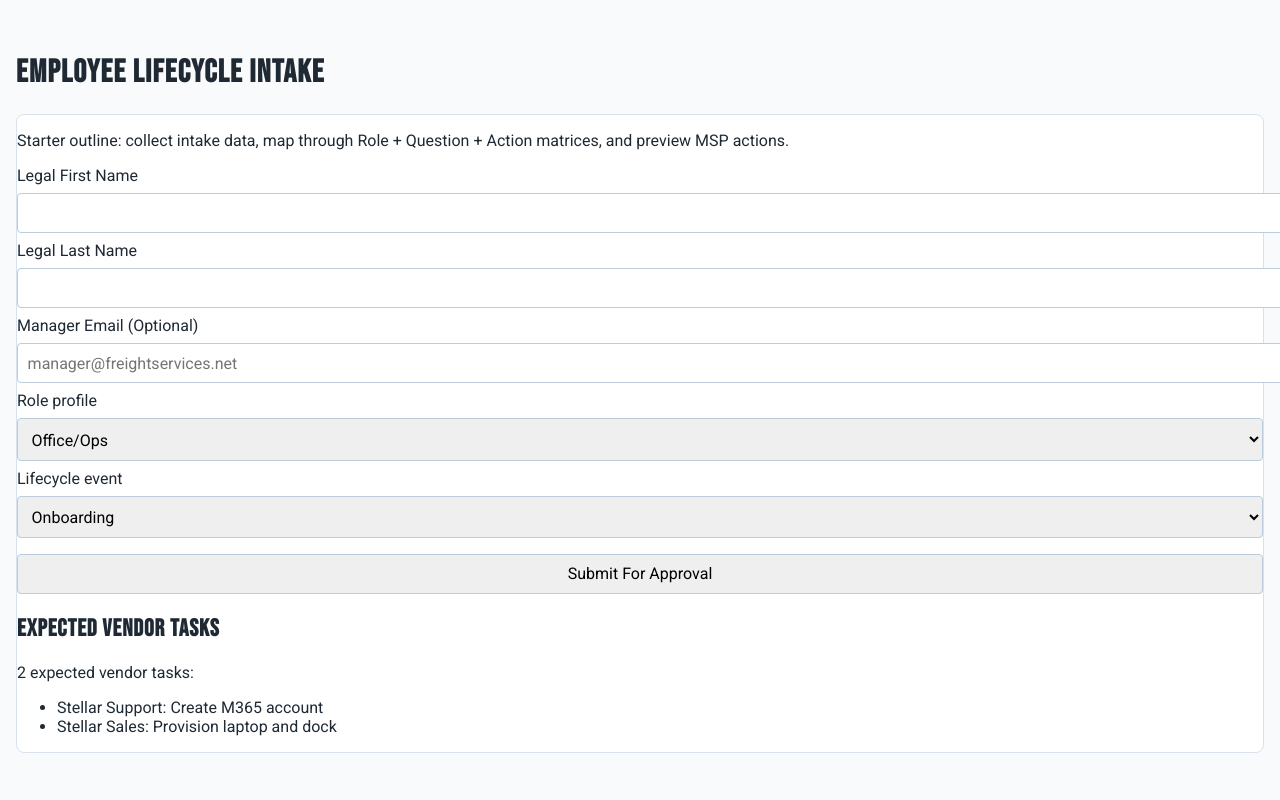
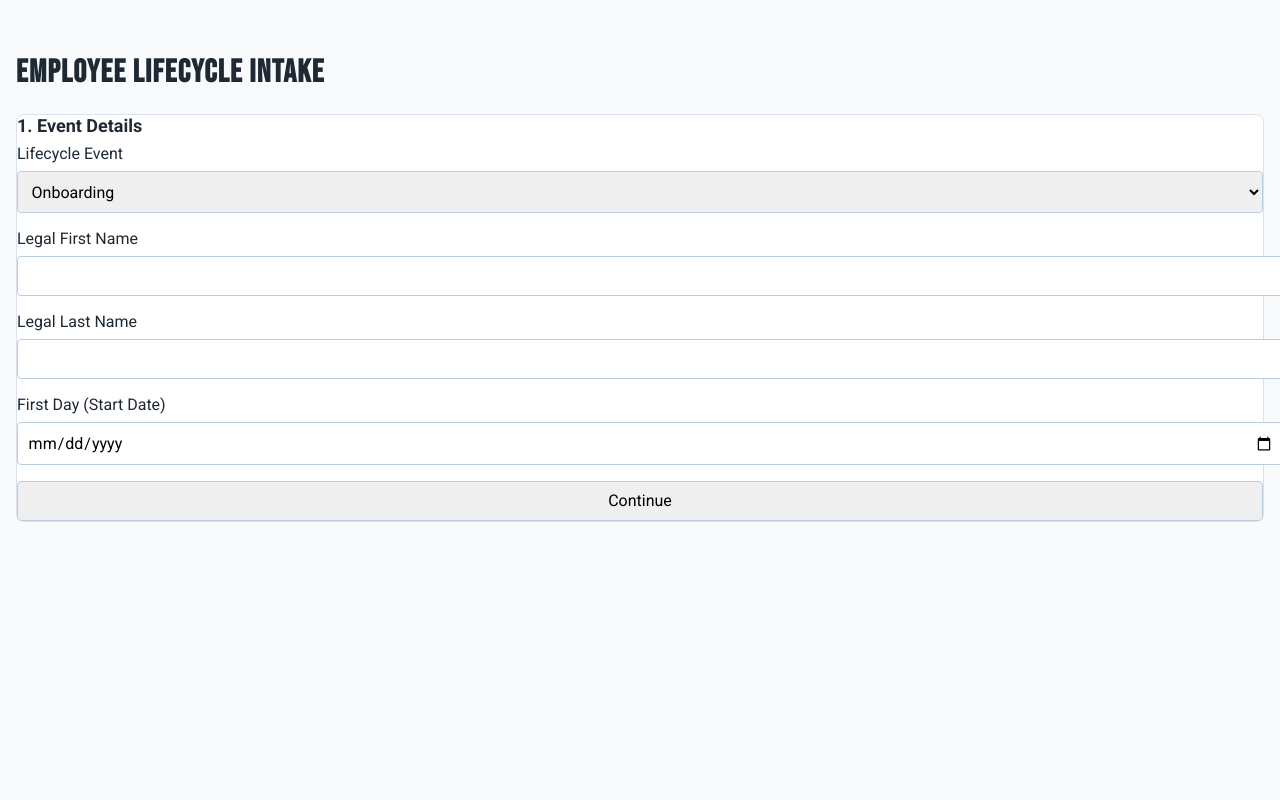
Before and after one commit to kdnye/lifecycle, a Flask app: template templates/intake/form.html in a window 1280 px wide. Run offline with Flask 3, Linux system fonts and the light colour scheme; the template is opened without the code that fills it, so the values that code supplies are empty.

Commit message:
Implement FSI intake wizard, auth blueprint, and Postmark dispatch flow

```diff
--- a/app/__init__.py
+++ b/app/__init__.py
@@ -3,7 +3,9 @@ import os
 from flask import Flask
 
 from app.config import load_settings, validate_production_settings
+from app.auth_utils import attach_current_user
 from app.models import db
+from app.routes.auth import auth_bp
 from app.routes.health import health_bp
 from app.routes.help import help_bp
 from app.routes.intake import intake_bp
@@ -32,7 +34,9 @@ def create_app() -> Flask:
     )
 
     db.init_app(app)
+    app.before_request(attach_current_user)
 
+    app.register_blueprint(auth_bp, url_prefix="/auth")
     app.register_blueprint(intake_bp)
     app.register_blueprint(health_bp)
     app.register_blueprint(help_bp)
--- a/app/routes/intake.py
+++ b/app/routes/intake.py
@@ -1,28 +1,10 @@
-from datetime import datetime
-
 from flask import Blueprint, jsonify, render_template, request
 
 from app.models import IntakeRequest, db
-from services.workflow import (
-    IntakeContext,
-    build_action_plan,
-    execute_lifecycle_event,
-    initiate_lifecycle_event,
-)
+from services.intake_dispatch import process_intake_dispatch
+from services.workflow import execute_lifecycle_event
 
-intake_bp = Blueprint("intake", __name__)
-
-TRUTHY_CHECKBOX_VALUES = {"1", "true", "on", "yes"}
-
-
-def _to_bool(value: object) -> bool:
-    return str(value).strip().lower() in TRUTHY_CHECKBOX_VALUES
-
-
-def _parse_optional_iso_date(value: str | None):
-    if not value:
-        return None
-    return datetime.strptime(value, "%Y-%m-%d").date()
+intake_bp = Blueprint("intake", __name__, url_prefix="/intake")
 
 
 @intake_bp.get("/")
@@ -30,57 +12,10 @@ def intake_form():
     return render_template("intake/form.html")
 
 
-@intake_bp.post("/preview-actions")
-def preview_actions():
-    payload = request.get_json(silent=True) or {}
-    context = IntakeContext(
-        employee_name=payload.get("employee_name", ""),
-        role_profile=payload.get("role_profile", "office"),
-        event_type=payload.get("event_type", "onboarding"),
-        manager_name=payload.get("manager_name"),
-    )
-    return jsonify({"actions": build_action_plan(context)})
-
-
 @intake_bp.post("/process")
 def process_intake():
-    payload = request.get_json(silent=True) or {}
-
-    required_fields = ["first_name", "last_name", "role_profile", "event_type"]
-    if not all(payload.get(field) for field in required_fields):
-        return jsonify({"status": "error", "message": "Missing required fields."}), 400
-
-    try:
-        termination_date = _parse_optional_iso_date(payload.get("termination_date"))
-    except ValueError:
-        return jsonify({"status": "error", "message": "termination_date must use YYYY-MM-DD format."}), 400
-
-    new_request = IntakeRequest(
-        first_name=payload["first_name"].strip(),
-        last_name=payload["last_name"].strip(),
-        role_profile=payload["role_profile"],
-        event_type=payload["event_type"],
-        manager_email=payload.get("manager_email", "").strip() or None,
-        driver_needs_laptop=_to_bool(payload.get("driver_needs_laptop")),
-        driver_needs_printer=_to_bool(payload.get("driver_needs_printer")),
-        driver_needs_fuel_card=_to_bool(payload.get("driver_needs_fuel_card")),
-        driver_needs_vehicle=_to_bool(payload.get("driver_needs_vehicle")),
-        termination_date=termination_date,
-        is_immediate=_to_bool(payload.get("is_immediate")),
-        forwarding_email=payload.get("forwarding_email", "").strip() or None,
-        status="draft",
-    )
-    db.session.add(new_request)
-
-    try:
-        db.session.commit()
-    except Exception:
-        db.session.rollback()
-        return jsonify({"status": "error", "message": "Unable to create intake request."}), 500
-
-    result = initiate_lifecycle_event(new_request.id)
-    status_code = 200 if result.get("status") in {"pending_approval", "pending"} else 400
-    return jsonify(result), status_code
+    result = process_intake_dispatch(request.get_json(silent=True) or {})
+    return jsonify(result.body), result.status_code
 
 
 @intake_bp.route("/approve/<token>", methods=["GET"])
--- a/templates/intake/form.html
+++ b/templates/intake/form.html
@@ -3,205 +3,214 @@
 
 {% block content %}
 <h1 class="fsi-display">Employee Lifecycle Intake</h1>
-  <div class="card">
-    <p>Starter outline: collect intake data, map through Role + Question + Action matrices, and preview MSP actions.</p>
+
+<div class="card" id="wizard-container">
   <form id="intake-form">
-      <label for="first_name">Legal First Name</label>
-      <input id="first_name" name="first_name" required />
 
-      <label for="last_name">Legal Last Name</label>
-      <input id="last_name" name="last_name" required />
-
-      <label for="manager_email">Manager Email (Optional)</label>
-      <input
-        type="email"
-        id="manager_email"
-        name="manager_email"
-        placeholder="manager@freightservices.net"
-      />
-
-      <label for="role_profile">Role profile</label>
-      <select id="role_profile" name="role_profile">
-        <option value="driver">Driver</option>
-        <option value="office" selected>Office/Ops</option>
-        <option value="manager">Manager</option>
-        <option value="warehouse">Warehouse</option>
-        <option value="contractor">Contractor</option>
-      </select>
-
-      <label for="event_type">Lifecycle event</label>
-      <select id="event_type" name="event_type">
+    <div id="step-1" class="wizard-step">
+      <h3 class="h5 border-bottom pb-2">1. Event Details</h3>
+      <label for="event_type">Lifecycle Event</label>
+      <select id="event_type" name="event_type" class="form-control mb-3">
         <option value="onboarding" selected>Onboarding</option>
         <option value="offboarding">Offboarding</option>
       </select>
 
-      <div id="driver-assets-section" style="display: none;" class="card mt-3 mb-3 p-3 bg-light">
-        <h3 class="h6">Internal Driver Equipment Tracking</h3>
-        <p class="small text-muted">Select the physical assets this driver requires. This will notify FSI Operations.</p>
+      <label for="first_name">Legal First Name</label>
+      <input type="text" id="first_name" name="first_name" class="form-control mb-3" required />
 
-        <div class="form-check">
-          <input class="form-check-input" type="checkbox" id="driver_needs_laptop" name="driver_needs_laptop" value="true" />
-          <label class="form-check-label" for="driver_needs_laptop">Company Laptop</label>
-        </div>
-        <div class="form-check">
-          <input class="form-check-input" type="checkbox" id="driver_needs_printer" name="driver_needs_printer" value="true" />
-          <label class="form-check-label" for="driver_needs_printer">Mobile Printer</label>
-        </div>
-        <div class="form-check">
-          <input class="form-check-input" type="checkbox" id="driver_needs_fuel_card" name="driver_needs_fuel_card" value="true" />
-          <label class="form-check-label" for="driver_needs_fuel_card">Fuel Card</label>
-        </div>
-        <div class="form-check">
-          <input class="form-check-input" type="checkbox" id="driver_needs_vehicle" name="driver_needs_vehicle" value="true" />
-          <label class="form-check-label" for="driver_needs_vehicle">Box Truck Assignment</label>
-        </div>
+      <label for="last_name">Legal Last Name</label>
+      <input type="text" id="last_name" name="last_name" class="form-control mb-3" required />
+
+      <label for="start_date">First Day (Start Date)</label>
+      <input type="date" id="start_date" name="start_date" class="form-control mb-3" required />
+
+      <button type="button" class="btn btn-primary mt-3" onclick="nextStep(2)">Continue</button>
     </div>
 
-      <div id="offboarding-section" style="display: none;" class="card mt-3 mb-3 p-3 bg-light">
-        <h3 class="h6">Offboarding Details</h3>
-        <p class="small text-muted">Provide deprovisioning timing and mailbox forwarding requirements.</p>
+    <div id="step-2" class="wizard-step" style="display: none;">
+      <h3 class="h5 border-bottom pb-2">2. Role &amp; Hierarchy</h3>
 
-        <label for="termination_date">Termination Date</label>
-        <input type="date" id="termination_date" name="termination_date" />
+      <div class="alert alert-info">
+        <strong>Provisioned Email:</strong> <span id="generated_email_display"></span>
+      </div>
+      <input type="hidden" id="generated_email" name="generated_email" />
 
-        <div class="form-check mt-2 mb-2">
-          <input class="form-check-input" type="checkbox" id="is_immediate" name="is_immediate" value="true" />
-          <label class="form-check-label" for="is_immediate">Immediate Offboarding (critical disablement)</label>
+      <label for="role_profile">Role Profile</label>
+      <select id="role_profile" name="role_profile" class="form-control mb-3">
+        <option value="office">Office / Ops</option>
+        <option value="driver">Driver</option>
+        <option value="manager">Manager</option>
+        <option value="warehouse">Warehouse</option>
+      </select>
+
+      <label for="manager_email">Manager Email</label>
+      <input type="email" id="manager_email" name="manager_email" class="form-control mb-3" required />
+
+      <label for="location">Primary Location (City/Branch)</label>
+      <input type="text" id="location" name="location" class="form-control mb-3" required />
+
+      <button type="button" class="btn btn-secondary mt-3" onclick="nextStep(1)">Back</button>
+      <button type="button" class="btn btn-primary mt-3" onclick="nextStep(3)">Continue</button>
     </div>
 
-        <label for="forwarding_email">Forwarding Email (Optional)</label>
-        <input
-          type="email"
-          id="forwarding_email"
-          name="forwarding_email"
-          placeholder="forwarding@freightservices.net"
-        />
+    <div id="step-3" class="wizard-step" style="display: none;">
+      <h3 class="h5 border-bottom pb-2">3. Hardware &amp; Equipment</h3>
+
+      <label>Does this employee need equipment?</label>
+      <select id="needs_equipment" name="needs_equipment" class="form-control mb-3" onchange="toggleEquipmentLogic()">
+        <option value="no" selected>No</option>
+        <option value="yes">Yes</option>
+      </select>
+
+      <div id="equipment_details" style="display: none;" class="p-3 bg-light border rounded">
+        <label>Equipment Status</label>
+        <select name="equip_status" id="equip_status" class="form-control mb-2">
+          <option value="existing">Use Existing / In-Stock</option>
+          <option value="new">Order New</option>
+        </select>
+
+        <label>Form Factor</label>
+        <select name="equip_type" id="equip_type" class="form-control mb-2">
+          <option value="laptop">Laptop + Dock</option>
+          <option value="desktop">Desktop</option>
+        </select>
+
+        <label>Peripherals (Monitors/Keyboard)</label>
+        <select name="equip_peripherals" id="equip_peripherals" class="form-control mb-2">
+          <option value="fsi_stock">Use FSI Stock</option>
+          <option value="order_new">Order New</option>
+          <option value="personal">Employee using personal peripherals</option>
+        </select>
       </div>
 
-      <button type="submit" id="submit-btn">Submit For Approval</button>
+      <button type="button" class="btn btn-secondary mt-3" onclick="nextStep(2)">Back</button>
+      <button type="button" class="btn btn-primary mt-3" onclick="nextStep(4)">Continue</button>
+    </div>
+
+    <div id="step-4" class="wizard-step" style="display: none;">
+      <h3 class="h5 border-bottom pb-2">4. Telecom &amp; Phone</h3>
+
+      <label>Need a new phone number (DID)?</label>
+      <select id="needs_did" name="needs_did" class="form-control mb-3" onchange="togglePhoneLogic()">
+        <option value="no" selected>No</option>
+        <option value="yes">Yes</option>
+      </select>
+
+      <div id="phone_details" style="display: none;" class="p-3 bg-light border rounded">
+        <label>Preferred Area Code</label>
+        <input type="text" id="area_code" name="area_code" class="form-control mb-2" placeholder="e.g., 520" />
+
+        <label>Require a physical VOIP phone?</label>
+        <select id="needs_physical_phone" name="needs_physical_phone" class="form-control mb-2">
+          <option value="no">No, softphone only</option>
+          <option value="yes">Yes</option>
+        </select>
+      </div>
+
+      <button type="button" class="btn btn-secondary mt-3" onclick="nextStep(3)">Back</button>
+      <button type="button" class="btn btn-primary mt-3" onclick="generatePreviews(); nextStep(5);">Review &amp; Submit</button>
+    </div>
+
+    <div id="step-5" class="wizard-step" style="display: none;">
+      <h3 class="h5 border-bottom pb-2">5. Dispatch Preview</h3>
+      <p class="text-muted small">The following routing will occur upon submission. Required parties (Manager, HR, Suzann, Accounting) will be CC'd automatically.</p>
+
+      <div class="card mb-3">
+        <div class="card-header bg-dark text-white">IT / System Provisioning (Stellar)</div>
+        <div class="card-body"><pre id="preview_stellar" class="small"></pre></div>
+      </div>
+
+      <div class="card mb-3" id="preview_compass_container" style="display: none;">
+        <div class="card-header bg-dark text-white">Telecom Provisioning (Compass/Blackpoint)</div>
+        <div class="card-body"><pre id="preview_compass" class="small"></pre></div>
+      </div>
+
+      <div id="submission_result" class="alert mt-3" style="display:none;"></div>
+
+      <button type="button" class="btn btn-secondary mt-3" onclick="nextStep(4)">Back to Edit</button>
+      <button type="submit" id="submit-btn" class="btn btn-success mt-3">Confirm &amp; Send Dispatches</button>
+    </div>
   </form>
-
-    <h2 class="fsi-display">Expected Vendor Tasks</h2>
-    <p id="tasks-status" aria-live="polite"></p>
-    <ul id="tasks-list"></ul>
-
-    <pre id="result"></pre>
 </div>
 
 <script>
-    const form = document.getElementById('intake-form');
-    const roleProfile = document.getElementById('role_profile');
-    const driverAssetsSection = document.getElementById('driver-assets-section');
-    const eventType = document.getElementById('event_type');
-    const offboardingSection = document.getElementById('offboarding-section');
-    const terminationDate = document.getElementById('termination_date');
-    const immediateToggle = document.getElementById('is_immediate');
-    const forwardingEmail = document.getElementById('forwarding_email');
-    const tasksStatus = document.getElementById('tasks-status');
-    const tasksList = document.getElementById('tasks-list');
-    const result = document.getElementById('result');
-    const submitBtn = document.getElementById('submit-btn');
+  function nextStep(stepNumber) {
+    document.querySelectorAll('.wizard-step').forEach(el => el.style.display = 'none');
+    document.getElementById(`step-${stepNumber}`).style.display = 'block';
 
-    const getPayload = () => Object.fromEntries(new FormData(form).entries());
-
-    const toggleDriverAssets = () => {
-      if (roleProfile.value === 'driver') {
-        driverAssetsSection.style.display = 'block';
-        return;
+    if (stepNumber === 2) {
+      const fn = document.getElementById('first_name').value.trim().toLowerCase();
+      const ln = document.getElementById('last_name').value.trim().toLowerCase();
+      const email = `${fn}.${ln}@freightservices.net`.replace(/\s+/g, '');
+      document.getElementById('generated_email_display').innerText = email;
+      document.getElementById('generated_email').value = email;
+    }
   }
 
-      driverAssetsSection.style.display = 'none';
-      driverAssetsSection.querySelectorAll('input[type="checkbox"]').forEach((checkbox) => {
-        checkbox.checked = false;
-      });
-    };
-
-    const toggleOffboardingFields = () => {
-      const isOffboarding = eventType.value === 'offboarding';
-      offboardingSection.style.display = isOffboarding ? 'block' : 'none';
-
-      if (!isOffboarding) {
-        terminationDate.value = '';
-        immediateToggle.checked = false;
-        forwardingEmail.value = '';
-      }
-    };
-
-    const renderTaskPreview = (actions) => {
-      tasksList.innerHTML = '';
-      if (!Array.isArray(actions) || actions.length === 0) {
-        tasksStatus.textContent = 'No vendor tasks are expected for this selection.';
-        return;
+  function toggleEquipmentLogic() {
+    const display = document.getElementById('needs_equipment').value === 'yes' ? 'block' : 'none';
+    document.getElementById('equipment_details').style.display = display;
   }
 
-      tasksStatus.textContent = `${actions.length} expected vendor task${actions.length === 1 ? '' : 's'}:`;
-      actions.forEach((item) => {
-        const listItem = document.createElement('li');
-        listItem.textContent = `${item.vendor}: ${item.action}`;
-        tasksList.appendChild(listItem);
-      });
-    };
+  function togglePhoneLogic() {
+    const display = document.getElementById('needs_did').value === 'yes' ? 'block' : 'none';
+    document.getElementById('phone_details').style.display = display;
+  }
 
-    const fetchAndRenderPreview = async () => {
-      tasksStatus.textContent = 'Loading expected vendor tasks...';
-      const payload = getPayload();
-      payload.employee_name = `${payload.first_name || ''} ${payload.last_name || ''}`.trim();
+  function generatePreviews() {
+    const data = Object.fromEntries(new FormData(document.getElementById('intake-form')).entries());
+    const fullName = `${data.first_name} ${data.last_name}`;
+
+    let stellarBody = `To: support@stellar.tech\nSubject: FSI Onboarding: ${fullName}\n\nStellar support,\n\nWe are onboarding a new employee, ${fullName}. Their first day is ${data.start_date}.\n\nPlease create an email and user account for them using: ${data.generated_email}\n\nThis employee will be an [${data.role_profile}] employee; please use the ${data.role_profile.toUpperCase()} permissions profile.\n\n`;
+
+    if (data.needs_equipment === 'yes') {
+      stellarBody += `They WILL be needing equipment. Status: ${data.equip_status.toUpperCase()}.\nRequesting: ${data.equip_type.toUpperCase()} form factor. Peripherals: ${data.equip_peripherals.toUpperCase()}.\n\n*If this requires ordering new hardware, please forward this portion of the request to sales.*\n\n`;
+    } else {
+      stellarBody += 'They will NOT need any equipment purchased or provisioned for them at this time.\n\n';
+    }
+    stellarBody += `(CC: Suzann Ghekas, HR, ${data.manager_email}, Accounting@freightservices.net)\n*Please direct people to add Accounting@freightservices.net to anything with an invoice.*`;
+    document.getElementById('preview_stellar').innerText = stellarBody;
+
+    if (data.needs_did === 'yes') {
+      document.getElementById('preview_compass_container').style.display = 'block';
+      let compassBody = `To: douglas.tenhagen@compassmsp.com\nCC: stephen.gorski@compassmsp.com, cara.borian@blackpoint-it.com\nSubject: FSI New DID Request - ${data.location}\n\nFreight Services Inc is requesting a new DID with the preferred area code (${data.area_code}).\n\nThis will be for our ${data.location} location and the employee ${fullName} (${data.generated_email}).\n\nThey will need an x2 line of service.\nThey ${data.needs_physical_phone === 'yes' ? 'WILL' : 'WILL NOT'} need a new physical VOIP phone.\n\n`;
+      compassBody += `(CC: Suzann Ghekas, HR, ${data.manager_email}, Accounting@freightservices.net)\n*Please direct people to add Accounting@freightservices.net to anything with an invoice.*`;
+      document.getElementById('preview_compass').innerText = compassBody;
+    } else {
+      document.getElementById('preview_compass_container').style.display = 'none';
+    }
+  }
+
+  document.getElementById('intake-form').addEventListener('submit', async (e) => {
+    e.preventDefault();
+    const btn = document.getElementById('submit-btn');
+    btn.disabled = true;
+    btn.innerText = 'Dispatching...';
 
     try {
-        const response = await fetch('/preview-actions', {
+      const payload = Object.fromEntries(new FormData(e.target).entries());
+      const res = await fetch('/intake/process', {
         method: 'POST',
-          headers: { 'Content-Type': 'application/json' },
-          body: JSON.stringify(payload),
+        headers: {'Content-Type': 'application/json'},
+        body: JSON.stringify(payload)
       });
+      const result = await res.json();
 
-        if (!response.ok) {
-          throw new Error(`Request failed with status ${response.status}`);
+      const resDiv = document.getElementById('submission_result');
+      resDiv.style.display = 'block';
+      if (res.ok) {
+        resDiv.className = 'alert alert-success mt-3';
+        resDiv.innerText = 'Success! Intake submitted and dispatches triggered.';
+      } else {
+        resDiv.className = 'alert alert-danger mt-3';
+        resDiv.innerText = `Error: ${result.message}`;
       }
-
-        const data = await response.json();
-        renderTaskPreview(data.actions);
-      } catch (error) {
-        tasksList.innerHTML = '';
-        tasksStatus.textContent = 'Unable to load expected vendor tasks right now. Please try again.';
-      }
-    };
-
-    form.addEventListener('submit', async (event) => {
-      event.preventDefault();
-      submitBtn.disabled = true;
-      submitBtn.textContent = 'Processing...';
-
-      try {
-        const response = await fetch('/process', {
-          method: 'POST',
-          headers: { 'Content-Type': 'application/json' },
-          body: JSON.stringify(getPayload()),
-        });
-
-        result.textContent = JSON.stringify(await response.json(), null, 2);
-      } catch (error) {
-        result.textContent = JSON.stringify({ status: 'error', message: 'Unable to process lifecycle event.' }, null, 2);
+    } catch (err) {
+      alert('Network error during dispatch.');
     } finally {
-        submitBtn.disabled = false;
-        submitBtn.textContent = 'Submit For Approval';
+      btn.disabled = false;
+      btn.innerText = 'Confirm & Send Dispatches';
     }
   });
-
-    document.getElementById('first_name').addEventListener('input', fetchAndRenderPreview);
-    document.getElementById('last_name').addEventListener('input', fetchAndRenderPreview);
-    roleProfile.addEventListener('change', () => {
-      toggleDriverAssets();
-      fetchAndRenderPreview();
-    });
-    eventType.addEventListener('change', () => {
-      toggleOffboardingFields();
-      fetchAndRenderPreview();
-    });
-    driverAssetsSection.querySelectorAll('input[type="checkbox"]').forEach((checkbox) => {
-      checkbox.addEventListener('change', fetchAndRenderPreview);
-    });
-    toggleDriverAssets();
-    toggleOffboardingFields();
-    fetchAndRenderPreview();
 </script>
 {% endblock %}
```
Also changed, not shown: app/auth_utils.py (added, +38 -0 lines), app/models.py (+9 -0 lines), app/routes/auth.py (added, +49 -0 lines), services/intake_dispatch.py (added, +109 -0 lines), services/mail.py (added, +29 -0 lines), tests/test_intake_routes.py (+7 -2 lines). Lines whose indentation alone changed are shown as unchanged.
